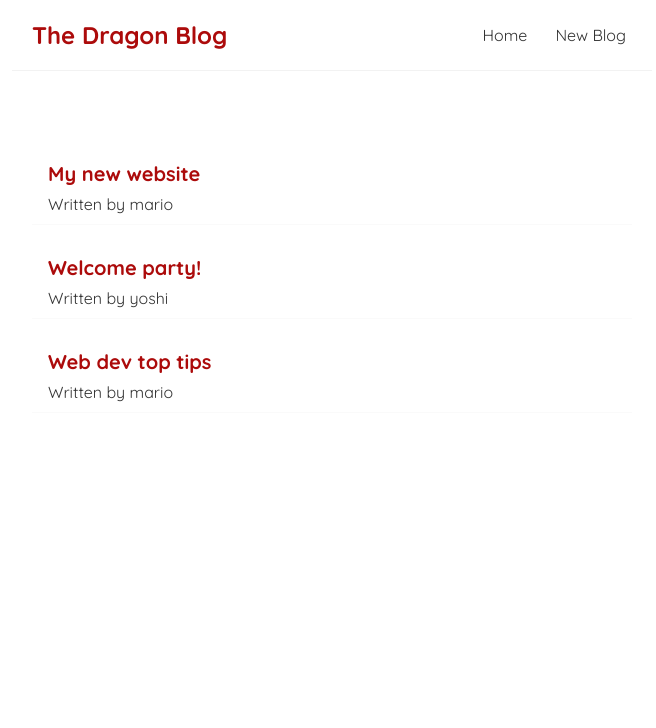
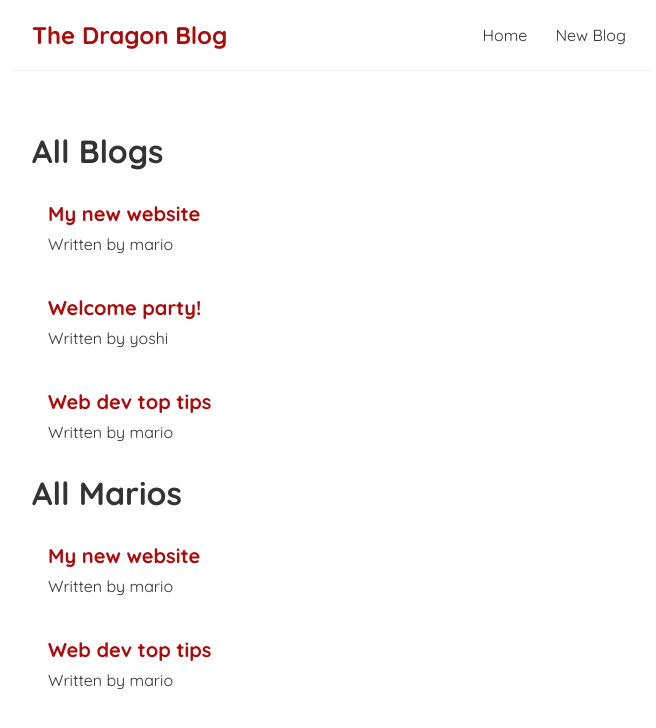
Before and after one commit to Dragonsfure/react_ts_tutorial, a React (Create React App) app: page / in a window 1280 px wide. Shown: the top 728 px of the page, without its empty margins (308-964 px from the left). Built offline with nearby package versions, Linux system fonts and the light colour scheme.

Commit message:
Addint Title to Blog Information

```diff
--- a/src/App.tsx
+++ b/src/App.tsx
@@ -19,8 +19,16 @@ function App() {
     <div className="App">
       <Navbar />
 
+
       <div className="content">
-        <Home blogs ={blogs}/>
+        <Home
+          blogs={blogs}
+          title="All Blogs"
+        />
+        <Home
+          blogs={blogs.filter((item) => item.author === "mario")}
+          title="All Marios"
+        />
       </div>
     </div>
   );
--- a/src/Home.tsx
+++ b/src/Home.tsx
@@ -2,14 +2,16 @@ import React, { MouseEvent, useEffect, useState } from "react";
 import IBlog from "./interfaces/IBlog";
 
 interface BlogsProps{
+    title: string,
     blogs: IBlog[];
 }
 
-const Home: React.FunctionComponent<BlogsProps> = ({blogs}:BlogsProps) => {
+const Home: React.FunctionComponent<BlogsProps> = (props:BlogsProps) => {
 
   return (
     <div className="Home">
-      {blogs.map(item  => (
+        <h1>{props.title}</h1>
+      {props.blogs.map(item  => (
         <div className="blog-preview" key={item.id} >
         <h2>{ item.title }</h2>
         <p>Written by { item.author }</p>
```
